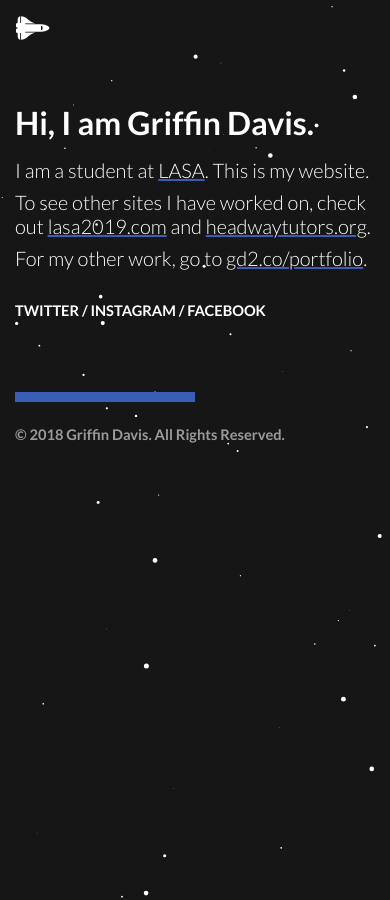
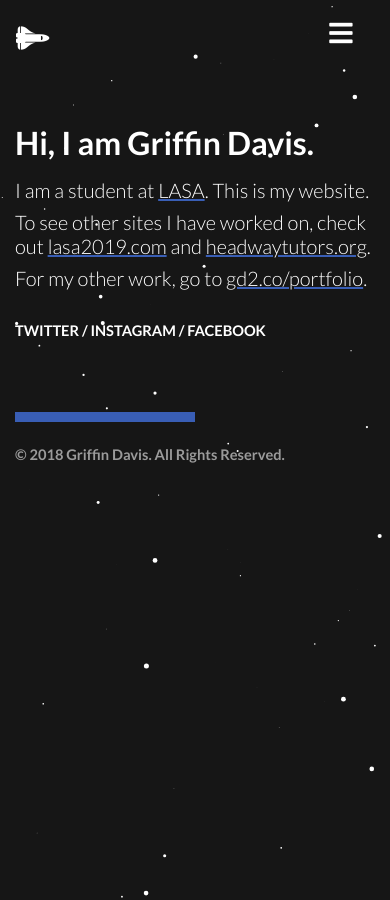
Before and after one commit to griffindvs/griffindvs.com, a Jekyll site: the page built from public/_pages/index.html, in a window 390 px wide. Built offline with Jekyll 4.4.1, drawn with Linux system fonts in a browser that asks for light colours; nearby versions of some CDN libraries.

Commit message:
Fix mobile navbar

```diff
--- a/public/_includes/indexnav.html
+++ b/public/_includes/indexnav.html
@@ -1,18 +1,21 @@
 <nav class="navbar sticky-top navbar-expand-lg navbar-transparent">
   <a class="navbar-brand" id="toggleParticles"><i class="fa fa-space-shuttle fa-lg indexnav-icon" aria-hidden="true"></i></a>
+  <button class="navbar-toggler" type="button" data-toggle="collapse" data-target="#navbarSupportedContent" aria-controls="navbarText" aria-expanded="false" aria-label="Toggle navigation">
+    <i class="navbar-toggler-icon index-toggler fas fa-bars fa-lg"></i>
+  </button>
   <div class="collapse navbar-collapse" id="navbarSupportedContent">
     <ul class="navbar-nav ml-auto">
       <li class="nav-item">
         <a class="nav-link active indexnav" href="#top">Home</a>
       </li>
       <li class="nav-item">
-        <p class="nav-link indexnav" style="cursor:default;">/</p>
+        <p class="nav-link indexnav indexnav-slash">/</p>
       </li>
       <li class="nav-item">
         <a class="nav-link indexnav" href="https://gd2.co/portfolio">Work</a>
       </li>
       <li class="nav-item">
-        <p class="nav-link indexnav" style="cursor:default;">/</p>
+        <p class="nav-link indexnav indexnav-slash">/</p>
       </li>
       <li class="nav-item dropdown">
         <a class="nav-link indexnav dropdown-toggle" href="#" data-toggle="dropdown" aria-haspopup="true" aria-expanded="false">
@@ -28,7 +31,7 @@
         </div>
       </li>
       <li class="nav-item">
-        <p class="nav-link indexnav" style="cursor:default;">/</p>
+        <p class="nav-link indexnav indexnav-slash">/</p>
       </li>
       <li class="nav-item">
         <a class="nav-link indexnav" href="mailto:contact@griffindvs.com">Contact</a>
--- a/public/_sass/_global.scss
+++ b/public/_sass/_global.scss
@@ -129,3 +129,22 @@ a.social-link:hover {
 ::-webkit-scrollbar-thumb:hover {
   background: #294484;
 }
+
+.index-toggler {
+  color: white !important;
+  margin-top: 10px;
+}
+
+.indexnav-slash {
+  cursor: default;
+}
+
+.indexnav-slash {
+  display: none;
+}
+
+@media screen and (min-width: 992px) {
+  .indexnav-slash {
+    display: block;
+  }
+}
```
